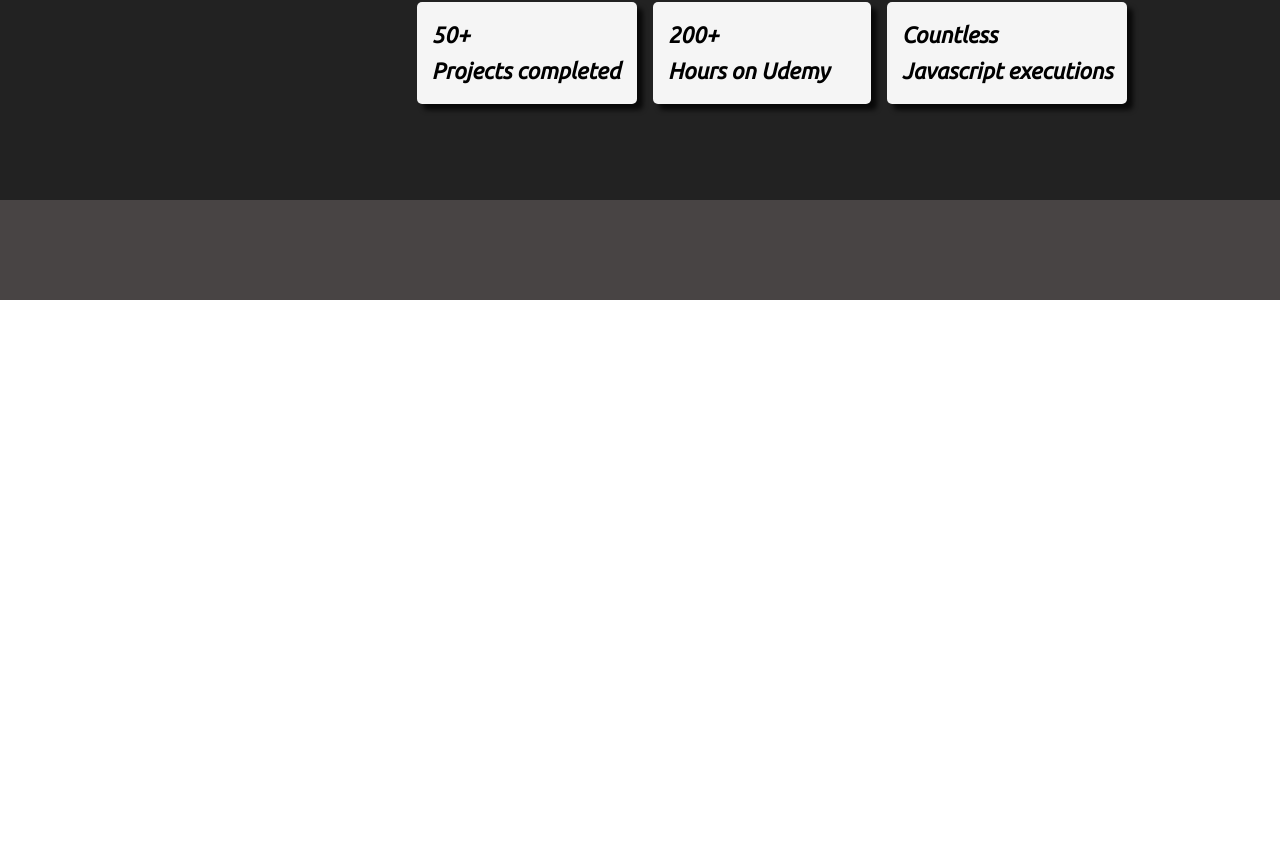
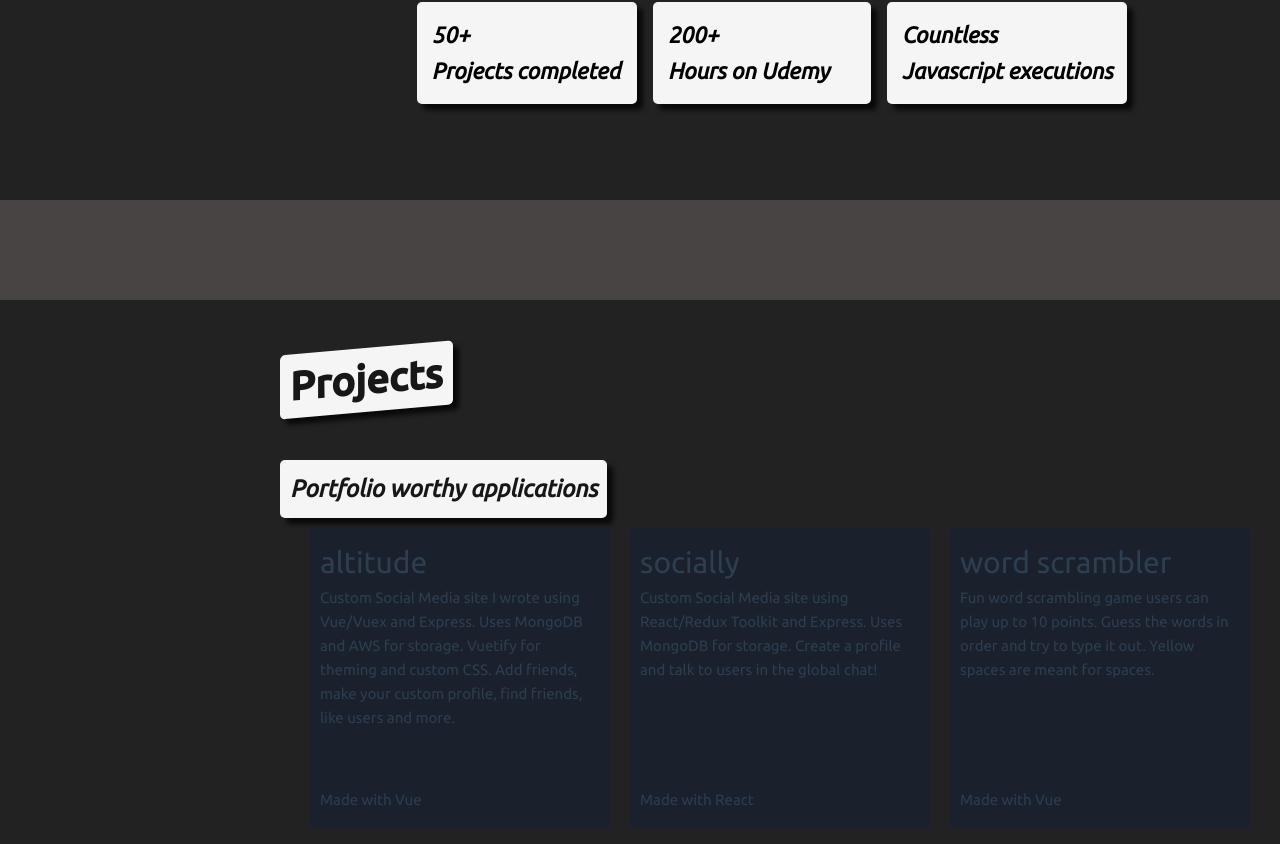
Before and after one commit to clew-bot/site, a Vue app: page / in a window 1280 px wide. Shown: the part 1954-2798 px from the top of the page. Before the commit the page ends 2254 px from the top, so only its background shows below. Built offline with nearby package versions, Linux system fonts and the light colour scheme.

Commit message:
start project card and import styles to main

```diff
--- a/src/assets/main.css
+++ b/src/assets/main.css
@@ -2,9 +2,7 @@
 
 
 #app {
-
   margin: 0 auto;
-  /* padding: 2rem; */
   background: rgb(34, 34, 34);
   font-weight: normal;
   font-family: 'Ubuntu', sans-serif;
@@ -17,6 +15,45 @@ a,
   transition: 0.4s;
 }
 
+/* Experience Page - START */
+.experience {
+  font-size: 2.5rem;
+  font-weight: 700;
+  margin-bottom: 1rem;
+  color: rgb(23, 23, 23);
+}
+
+.title-bg {
+  background: #f5f5f5;
+  width: fit-content;
+  padding: 0 10px;
+  margin-top: 3rem;
+  border-radius: 5px;
+  transform: skewY(-5deg);
+  box-shadow: 6px 6px 5px 0px rgba(0,0,0,0.75);
+  -webkit-box-shadow: 6px 6px 5px 0px rgba(0,0,0,0.75);
+  -moz-box-shadow: 6px 6px 5px 0px rgba(0,0,0,0.75);
+}
+
+.desc-bg {
+  background: #f5f5f5;
+  width: fit-content;
+  border-radius: 5px;
+  margin-top: 3rem !important;
+  padding: 10px;
+  box-shadow: 6px 6px 5px 0px rgba(0,0,0,0.75);
+  -webkit-box-shadow: 6px 6px 5px 0px rgba(0,0,0,0.75);
+  -moz-box-shadow: 6px 6px 5px 0px rgba(0,0,0,0.75);
+ }
+
+ .descriptions {
+  text-align: left;
+  font-size: 1.5rem;
+  color: rgb(23, 23, 23);
+}
+
+
+/* Experience Page - END */
 @media (hover: hover) {
   a:hover {
     background-color: hsla(160, 100%, 37%, 0.2);
--- a/src/components/ExpCard.vue
+++ b/src/components/ExpCard.vue
@@ -3,9 +3,56 @@
 </script>
 <template>
   <div>
-    <h1></h1>
+    <div class="title-bg">
+      <h1 class="experience">Projects</h1>
+    </div>
+    <div class="desc-bg">
+      <h3 class="descriptions"><i>Portfolio worthy applications</i></h3>
+      </div>
+      <div class="proj-container">
+        <div class="proj-bg">
+          <h1>altitude</h1>
+          <p>Custom Social Media site I wrote using Vue/Vuex and Express. Uses MongoDB and AWS for storage. Vuetify for theming and custom CSS. Add friends, make your custom profile, find friends, like users and more.</p>
+          <p class="made-with">Made with Vue</p>
+        </div>
+        <div class="proj-bg">
+          <h1>socially</h1>
+          <p>Custom Social Media site using React/Redux Toolkit and Express. Uses MongoDB for storage. Create a profile and talk to users in the global chat!</p>
+          <p class="made-with">Made with React</p>
+
+        </div>
+        <div class="proj-bg">
+          <h1>word scrambler</h1>
+          <p>Fun word scrambling game users can play up to 10 points. Guess the words in order and try to type it out. Yellow spaces are meant for spaces.</p>
+          <p class="made-with">Made with Vue</p>
+        </div>
+        <div class="proj-bg">
+          <h1>visualizer</h1>
+        </div>
+      </div>
   </div>
 </template>
 <style>
 
+  .made-with {
+    position: absolute;
+    bottom: 1rem;
+  }
+
+  .proj-bg {
+    background-color: #1a202c;
+    border-radius: 10px;
+    padding: 10px;
+    margin: 10px;
+    width: 300px;
+    height: 300px;
+    border-radius: 1px;
+    position: relative;
+  }
+
+.proj-container {
+  display: flex;
+  justify-content: center;
+  flex-wrap: wrap;
+}
 </style>
--- a/src/components/Technologies.vue
+++ b/src/components/Technologies.vue
@@ -31,9 +31,6 @@
         <p><span class="check">✔</span> ExpressJS</p>
         <p><span class="check">✔</span> Django</p>
       </div>
-        <!-- <img :src="nodeLogo" alt="" class="icons node">
-        <img :src="expressLogo" alt="" class="icons">
-        <img :src="djangoIcon" alt="" class="icons"> -->
       </div>
       <div class="col">
         <h2>Libraries/Frameworks</h2>
@@ -164,48 +161,11 @@
     color: #f5f5f5;
   }
 
-   .desc-bg {
-    background: #f5f5f5;
-    width: fit-content;
-    border-radius: 5px;
-    margin-top: 3rem !important;
-    padding: 10px;
-    box-shadow: 6px 6px 5px 0px rgba(0,0,0,0.75);
-    -webkit-box-shadow: 6px 6px 5px 0px rgba(0,0,0,0.75);
-    -moz-box-shadow: 6px 6px 5px 0px rgba(0,0,0,0.75);
-   }
-
-  .title-bg {
-    background: #f5f5f5;
-    width: fit-content;
-    padding: 0 10px;
-    margin-top: 3rem;
-    border-radius: 5px;
-    transform: skewY(-5deg);
-    box-shadow: 6px 6px 5px 0px rgba(0,0,0,0.75);
-    -webkit-box-shadow: 6px 6px 5px 0px rgba(0,0,0,0.75);
-    -moz-box-shadow: 6px 6px 5px 0px rgba(0,0,0,0.75);
-  }
-
-
-
-  .descriptions {
-    text-align: left;
-    font-size: 1.5rem;
-    color: rgb(23, 23, 23);
-  }
-
   .descriptions > i {
     font-weight: 700 !important;
   }
 
-  .experience {
-    font-size: 2.5rem;
-    font-weight: 700;
-    margin-bottom: 1rem;
-    color: rgb(23, 23, 23);
 
-  }
 
   .col > h2 {
     font-size: 1.9rem;
--- a/src/components/WelcomeCard.vue
+++ b/src/components/WelcomeCard.vue
@@ -209,6 +209,7 @@
     align-items: center;
     border-radius: 5px;
     padding-bottom: 15rem;
+    flex-wrap: wrap;
 }
 
 .description {
--- a/src/views/ProfileStart.vue
+++ b/src/views/ProfileStart.vue
@@ -2,6 +2,7 @@
 import WelcomeCard from '@/components/WelcomeCard.vue'
 import ProjectCard from '@/components/Technologies.vue'
 import SideBar from '@/components/SideBar.vue'
+import ExpCard from '@/components/ExpCard.vue'
 
 import { useThemeStore } from '@/stores/themeStore'
 
@@ -12,7 +13,9 @@ const themeStore = useThemeStore();
 
 <template>
   <main>
+    <div class="sidebar">
     <SideBar/>
+  </div>
     <div class="bodys">
     <WelcomeCard />
   </div>
@@ -21,15 +24,25 @@ const themeStore = useThemeStore();
     <ProjectCard />
     </div>
     <div :class="themeStore.theme+'block'"></div>
+    <div class="bodys">
+    <ExpCard />
+    </div>
   </main>
 </template>
 
 <style scoped>
 
+  @media screen and (max-width: 768px) {
+    .sidebar {
+      display: none;
+    }
 
-
-  .bodys {
-    padding-left: 280px !important;
+    .bodys {
+      padding-left: 0px !important
+    }
+  }
+    .bodys {
+      padding-left: 280px;
   }
 
 </style>
```
